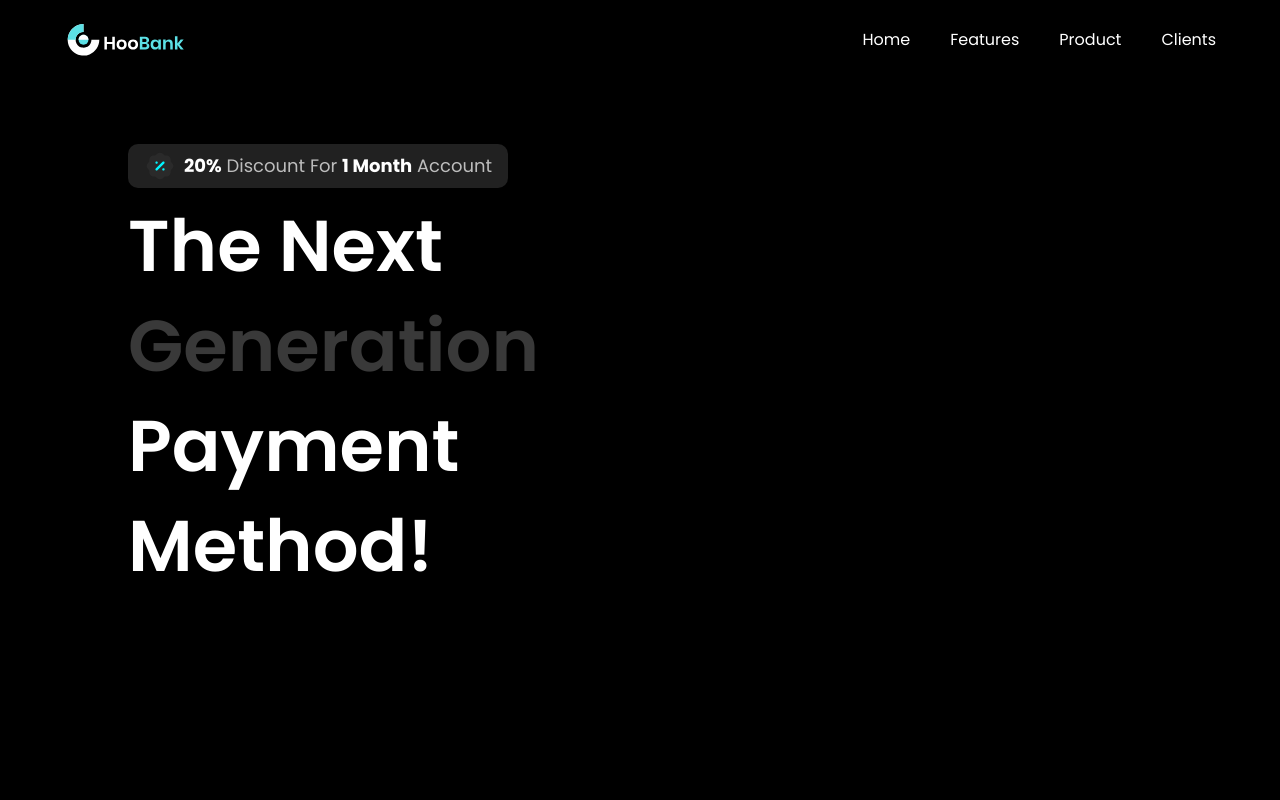
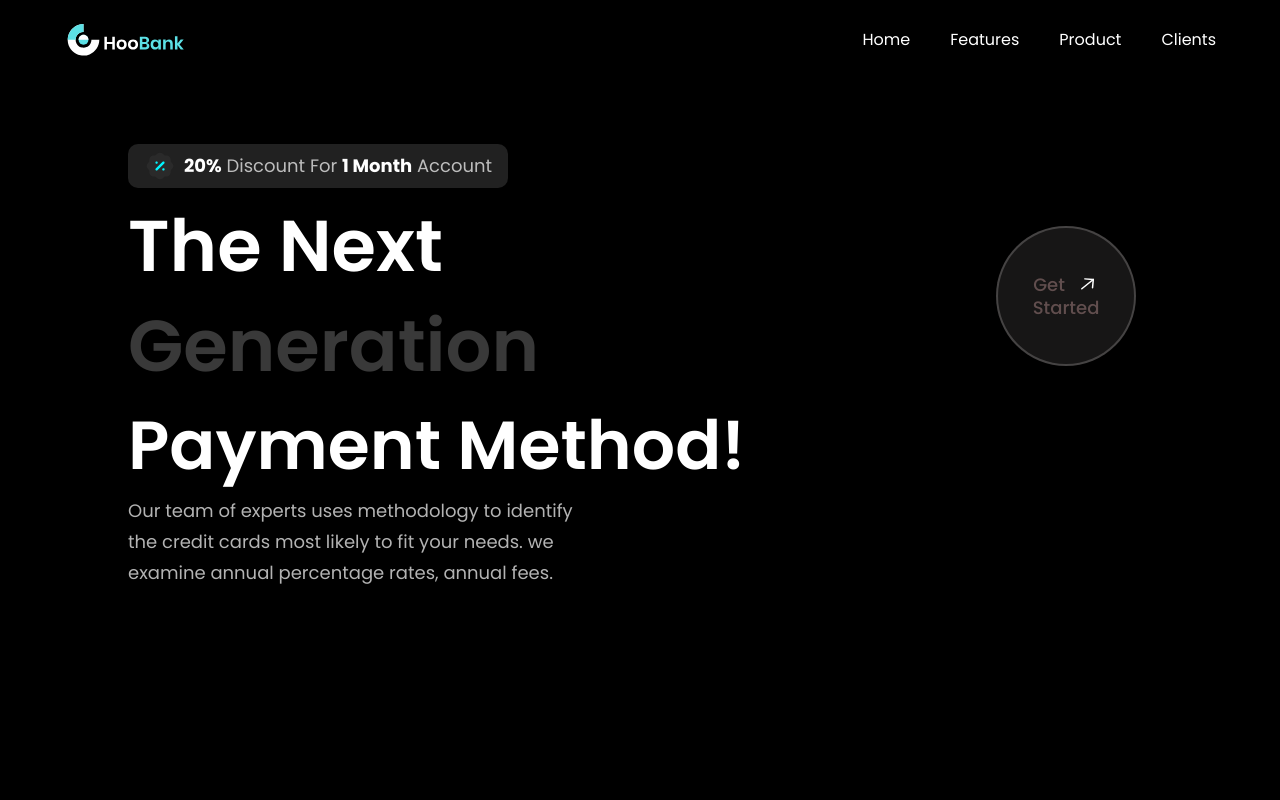
Before and after one commit to ArmanTalebi/cnbc_bank, a React (Vite) app: page / in a window 1280 px wide. Shown: the top 800 px of the page. Built offline with nearby package versions, Linux system fonts and the light colour scheme.

Commit message:
GetStarted & paragraph of hero sections

```diff
--- a/src/Components/GetStarted.jsx
+++ b/src/Components/GetStarted.jsx
@@ -1,7 +1,28 @@
-import React from "react";
+import styles from "../style";
+import { arrowUp } from "../assets";
 
-const GetStarted = () => {
-  return <div>GetStarted</div>;
-};
+const GetStarted = () => (
+  <div
+    className={`${styles.flexCenter} w-[140px] h-[140px] rounded-full bg-[#454343] p-[2px] cursor-pointer`}
+  >
+    <div
+      className={`${styles.flexCenter} flex-col bg-[#171616] w-[100%] h-[100%] rounded-full`}
+    >
+      <div className={`${styles.flexStart} flex-row`}>
+        <p className="font-poppins font-medium text-[18px] leading-[23px]">
+          <span className="text-[#614e4e]">Get</span>
+        </p>
+        <img
+          src={arrowUp}
+          alt="arrow"
+          className="w-[23px] h-[23px] object-contain ml-[11px]"
+        />
+      </div>
+      <p className="font-poppins font-medium text-[18px] leading-[23px]">
+        <span className="text-[#614e4e]">Started</span>
+      </p>
+    </div>
+  </div>
+);
 
 export default GetStarted;
--- a/src/Components/Hero.jsx
+++ b/src/Components/Hero.jsx
@@ -19,13 +19,23 @@
       <div className="flex flex-row justify-between items-center w-full">
         <h1 className="flex-1 font-poppins font-semibold ss:text-[72px] text-[52px] text-white ss:leading-[100px] leading-[75px]">
           The Next <br className="sm:block hidden" />
-          <span className="text-[#393939]">Generation</span> Payment Method!
+          <span className="text-[#393939]">Generation</span>
         </h1>{" "}
         //?sm:block till sm size it shows and in bigger sizes it will be hidden
         <div className="ss:flex hidden md:mr-4 mr-0">
           <GetStarted />
         </div>
       </div>
+
+      <h1 className="font-poppins font-semibold ss:text-[68px] text-[52px] text-white ss:leading-[100px] leading-[75px] w-full">
+        Payment Method!
+      </h1>
+
+      <p className={`${styles.paragraph} max-w-[470px]`}>
+        Our team of experts uses methodology to identify the credit cards most
+        likely to fit your needs. we examine annual percentage rates, annual
+        fees.{" "}
+      </p>
     </div>
   </section>
 );
```
